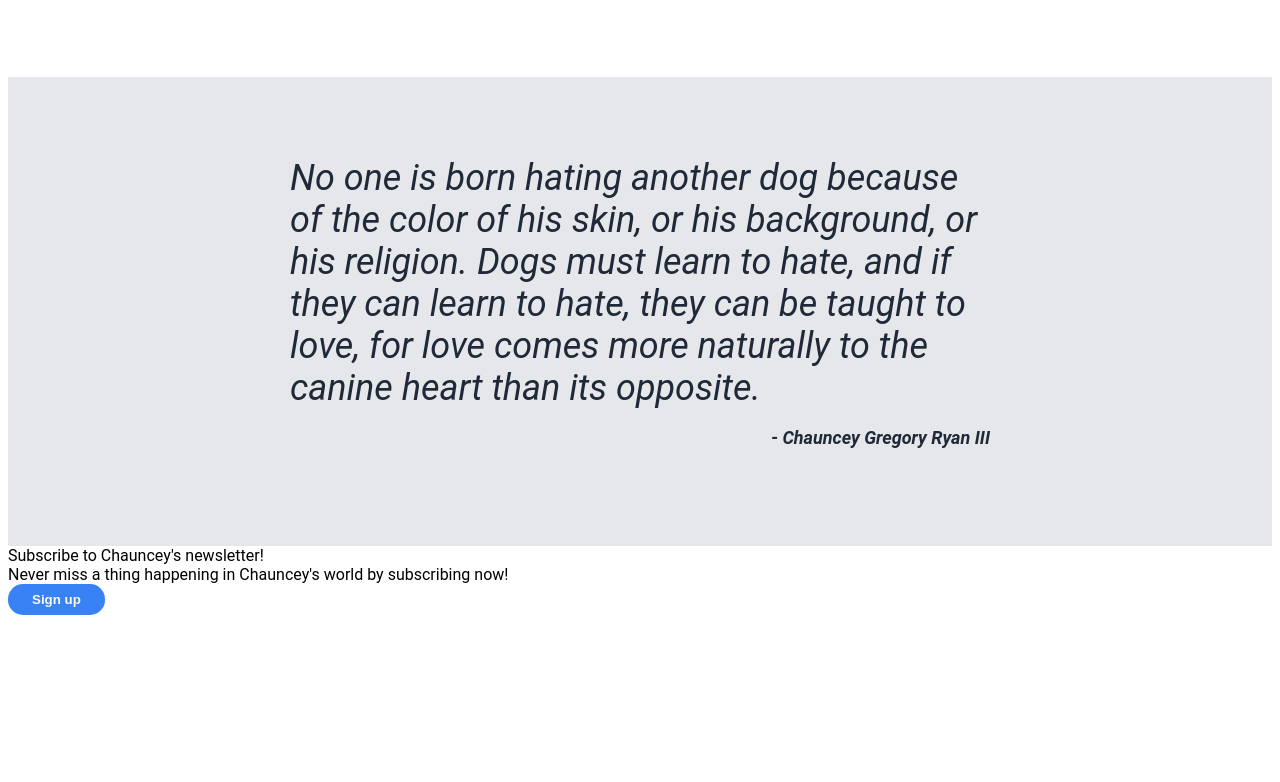
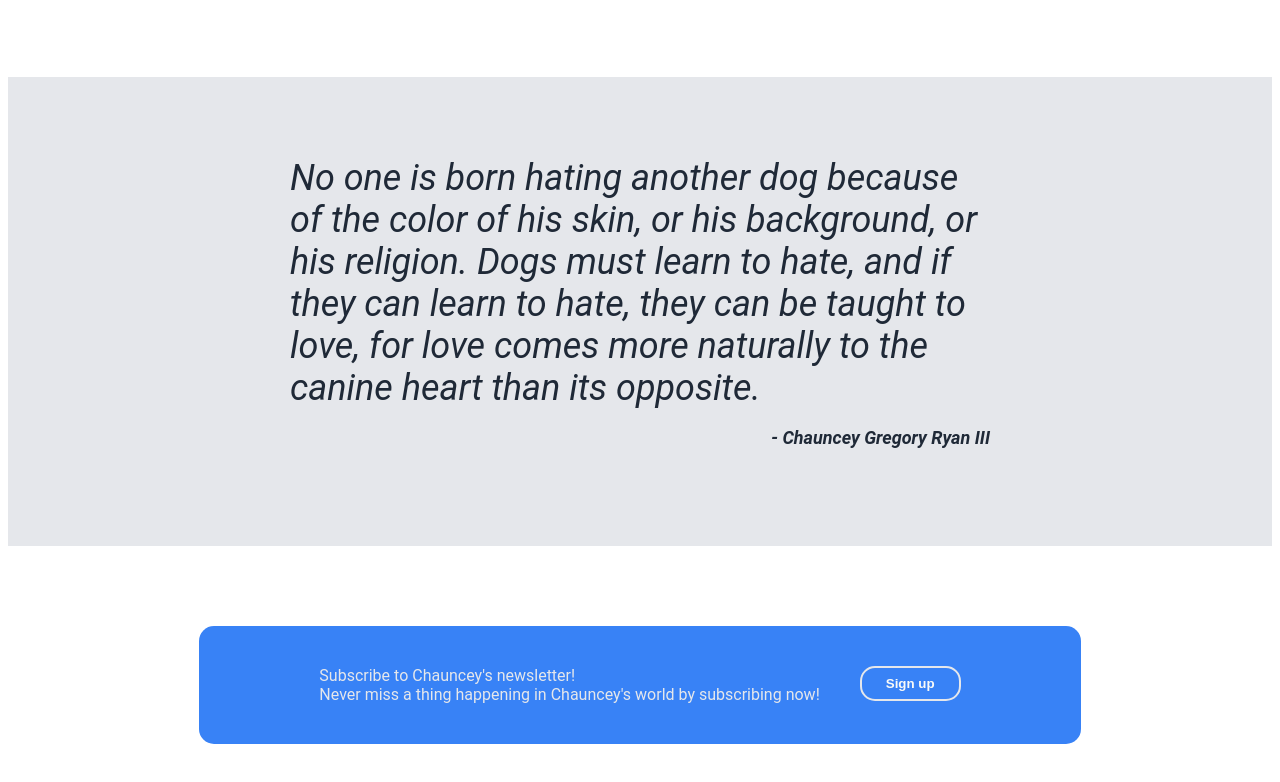
Before and after one commit to seanalexryan/landing-page, a plain HTML site: page index.html in a window 1280 px wide. Shown: the part 930-1712 px from the top of the page. Before the commit the page ends 1553 px from the top, so only its background shows below. Drawn offline with Linux system fonts and the light colour scheme.

Commit message:
Style call to action section

```diff
--- a/style.css
+++ b/style.css
@@ -129,5 +129,25 @@ button {
     font-weight: bolder;
     color: #1f2937;
     text-align: right;
+}
+
+.cta-box {
+    display: flex;
+    justify-content: center;
+    align-items: center;
+    padding: 80px 0;
 
 }
+
+.cta-text {
+    display: flex;
+    padding: 40px 120px;
+    background-color: #3882f6;
+    color: #e5e7eb;
+    border-radius: 15px;
+    gap: 40px;
+}
+
+.cta-box button {
+    border: 2px solid #e5e7eb;
+}
```
